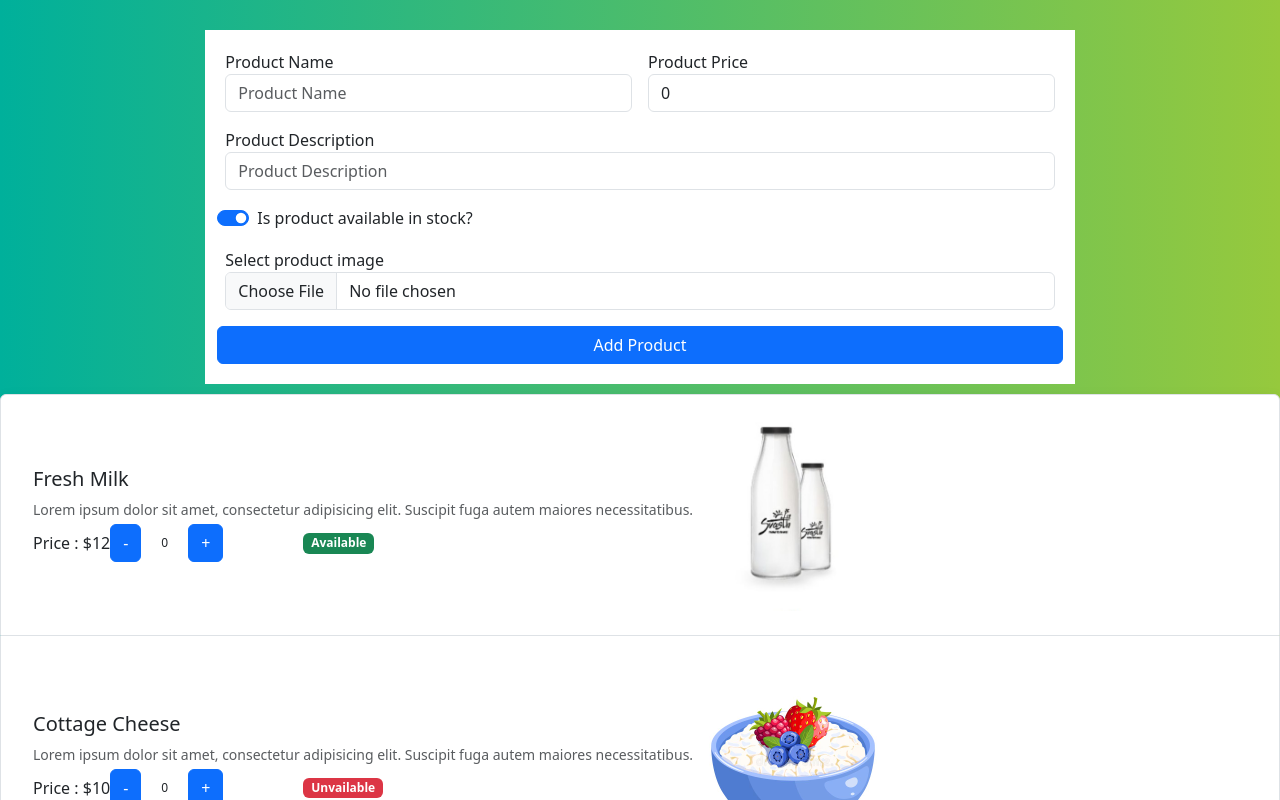
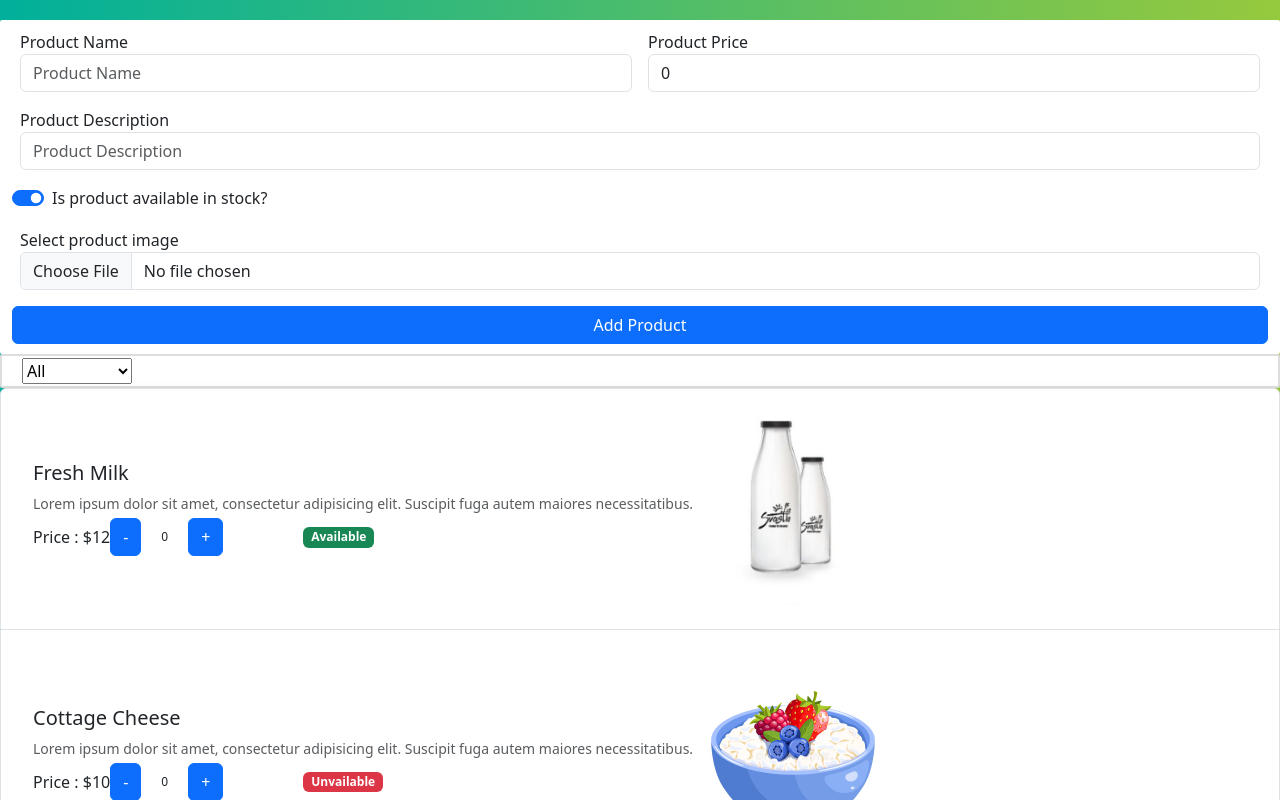
Before and after one commit to diptu/mastering-javascript, a React (Vite) app in the folder react-mastery/: page / in a window 1280 px wide. Shown: the top 800 px of the page. Built offline with nearby package versions, Linux system fonts and the light colour scheme.

Commit message:
feat(day-06):Filtering a List

```diff
--- a/react-mastery/src/App.jsx
+++ b/react-mastery/src/App.jsx
@@ -1,6 +1,7 @@
 import { useState, useId } from 'react'
 import ProductList from './components/product/ProductList'
 import './App.css'
+import FilterProduct from './components/filterProduct/FilterProduct'
 import CreateProduct from './components/createProduct/CreateProduct'
 
 import Products from "./components/product/Products"
@@ -56,7 +57,16 @@ let products = [
 
 function App() {
   let [newProductList, updateNewProductList] = useState(products)
+  let [filterTextValue, updatefilterTextValue] = useState('all')
 
+  let filteredProductList = newProductList.filter((product) => {
+    if (filterTextValue === 'available')
+      return product.isAvailable == true
+    else if (filterTextValue === 'unavailable')
+      return product.isAvailable == false
+    else
+      return product
+  });
 
   const createProduct = (product) => {
     product.pID = newProductList.length + 1
@@ -65,11 +75,22 @@ function App() {
     updateNewProductList([product, ...newProductList])
   }
 
+  const onFilterValueSelected = (filterValue) => {
+
+    updatefilterTextValue(filterValue)
+  }
 
   return (
     <>
-      <CreateProduct createProduct={createProduct} />
-      <ProductList newProductList={newProductList} />
+      <div className='row'>
+        <div className='clol-lg-8 mx-auto'>
+
+          <CreateProduct createProduct={createProduct} />
+          <FilterProduct FilterValueSelected={onFilterValueSelected} />
+          <ProductList newProductList={filteredProductList} />
+        </div>
+      </div>
+
     </>
   )
 }
--- a/react-mastery/src/components/createProduct/CreateProduct.jsx
+++ b/react-mastery/src/components/createProduct/CreateProduct.jsx
@@ -5,11 +5,11 @@ const CreateProduct = (props) => {
         props.createProduct(product)
     }
     return (
-        <div className='row'>
-            <div className='col-lg-8 mx-auto' style={{ backgroundColor: "white", margin: "10px 20px", padding: "20px" }}>
-                <ProductForm CreateProduct={onCreateProduct} />
-            </div>
+
+        <div style={{ backgroundColor: "white", padding: "10px 20px", borderRadius: 2 }}>
+            <ProductForm CreateProduct={onCreateProduct} />
         </div>
+
     )
 }
 
--- /dev/null
+++ b/react-mastery/src/components/filterProduct/FilterProduct.jsx
@@ -0,0 +1,23 @@
+import React from 'react'
+import './filterProduct.css'
+
+
+
+const FilterProduct = (props) => {
+
+    const onFilterValueChange = (event) => {
+        // console.log(event.target.value)
+        props.FilterValueSelected(event.target.value)
+    }
+    return (
+        <div className='filter-area' onChange={onFilterValueChange}>
+            <select name="isAvailable">
+                <option value="all">All</option>
+                <option value="available">Available</option>
+                <option value="unavailable">Unavailable</option>
+            </select>
+        </div >
+    )
+}
+
+export default FilterProduct
--- /dev/null
+++ b/react-mastery/src/components/filterProduct/filterProduct.css
@@ -0,0 +1,7 @@
+.filter-area {
+    width: 100%;
+    background-color: white;
+    padding: 2px 20px;
+    border-radius: 2px;
+    border: #ddd 2px solid;
+}
--- a/react-mastery/src/components/product/ProductList.jsx
+++ b/react-mastery/src/components/product/ProductList.jsx
@@ -6,8 +6,7 @@ const ProductList = (props) => {
 
 
     return (
-        <div className='row'>
-            <div>
+
         <ul class="list-group shadow">
             {
                 props.newProductList.map(product =>
@@ -26,8 +25,7 @@ const ProductList = (props) => {
                 )};
 
         </ul>
-            </div>
-        </div>
+
 
     )
 }
```
Lines whose indentation alone changed are shown as unchanged.
